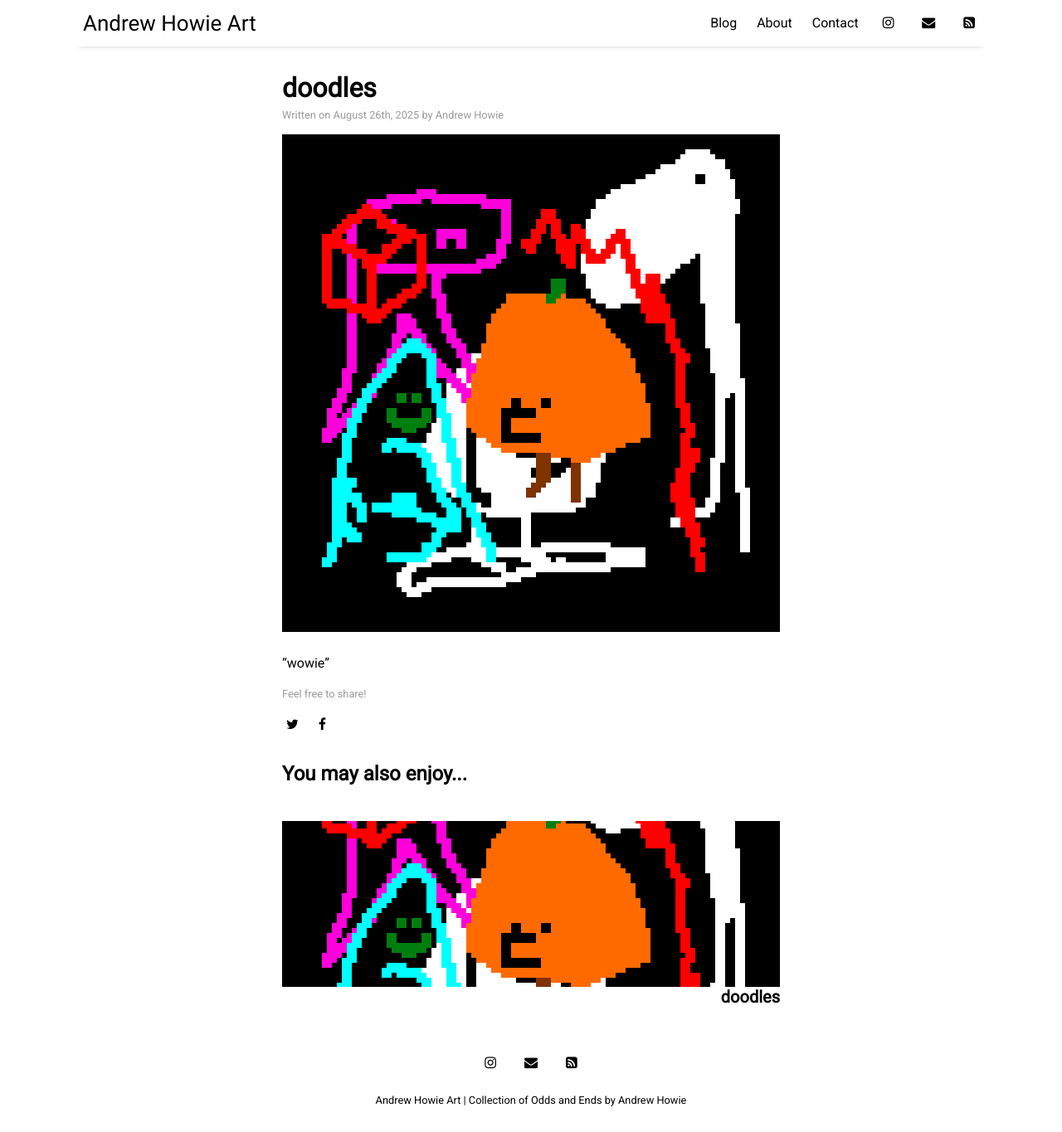
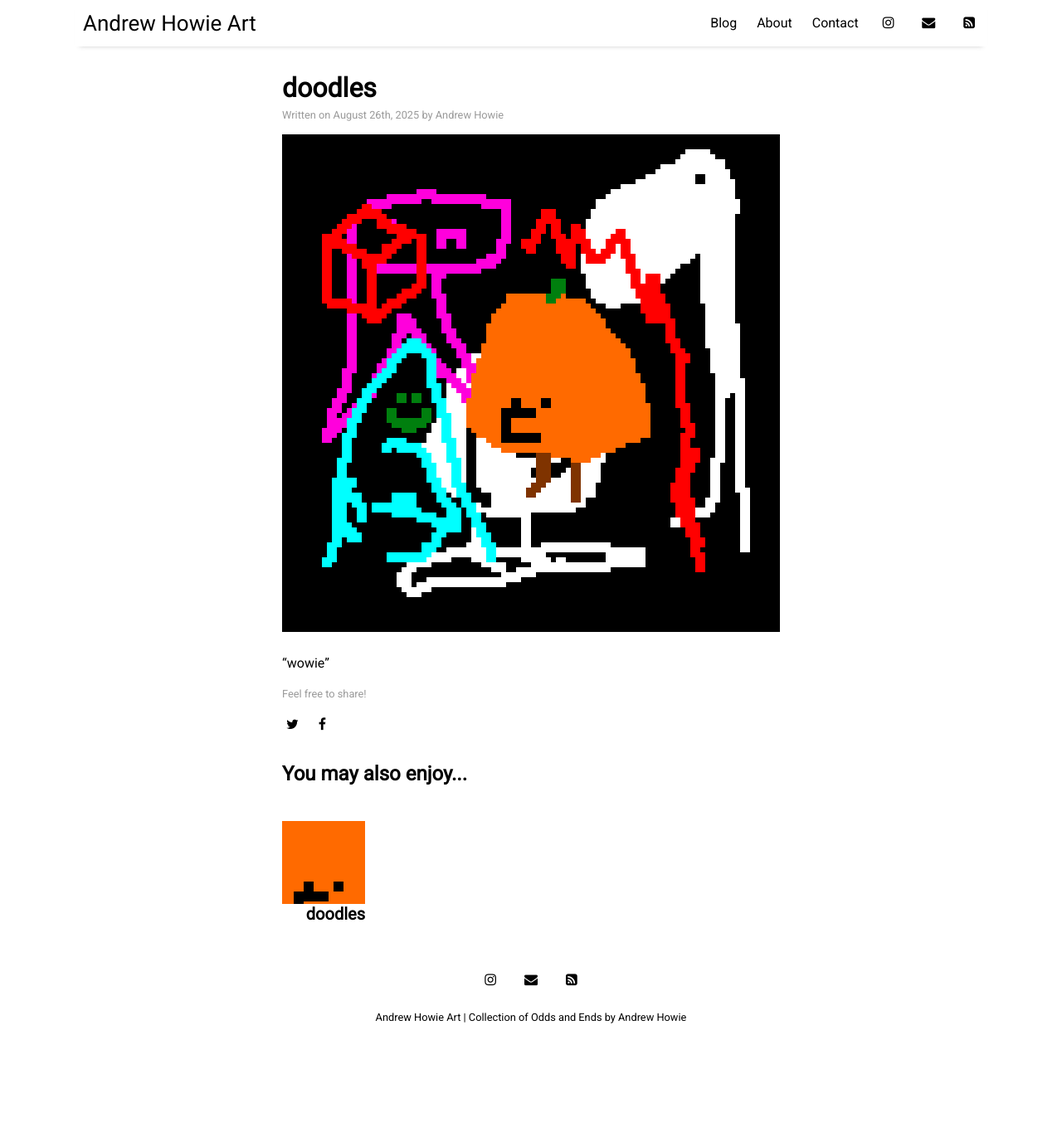
Before and after one commit to andrewhowiedesigns/andrewhowiedesigns.github.io, a Jekyll site: the page built from _posts/2025-08-26-blog-test.md, in a window 1280 px wide and 1365 px high. Shown: the whole window at 83% size. Built offline with Jekyll 4.4.1, drawn with Linux system fonts in a browser that asks for light colours; nearby versions of some CDN libraries.

Commit message:
Update _post.scss

```diff
--- a/_sass/_post.scss
+++ b/_sass/_post.scss
@@ -65,8 +65,8 @@
 }
 .related-thumbnail {
   position: relative;
-  width: 600px;
-  height: 200px;
+  width: 100px;
+  height: 100px;
   overflow: hidden;
 }
 .related img {
```
